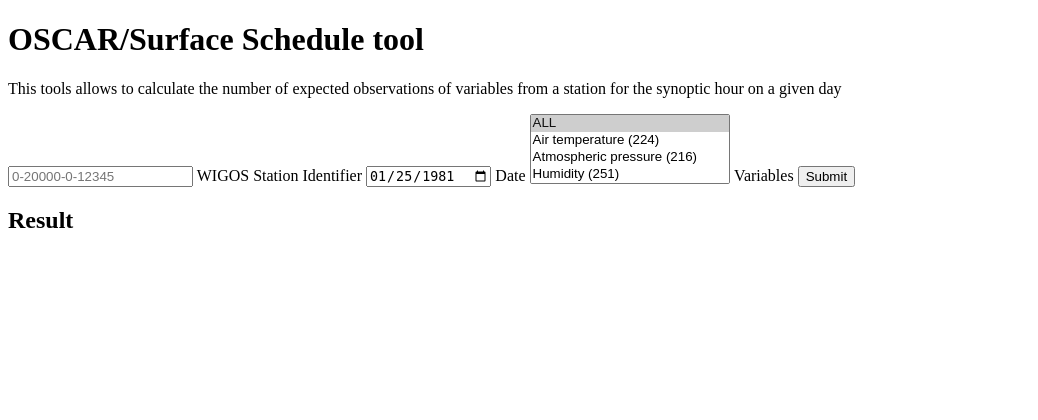
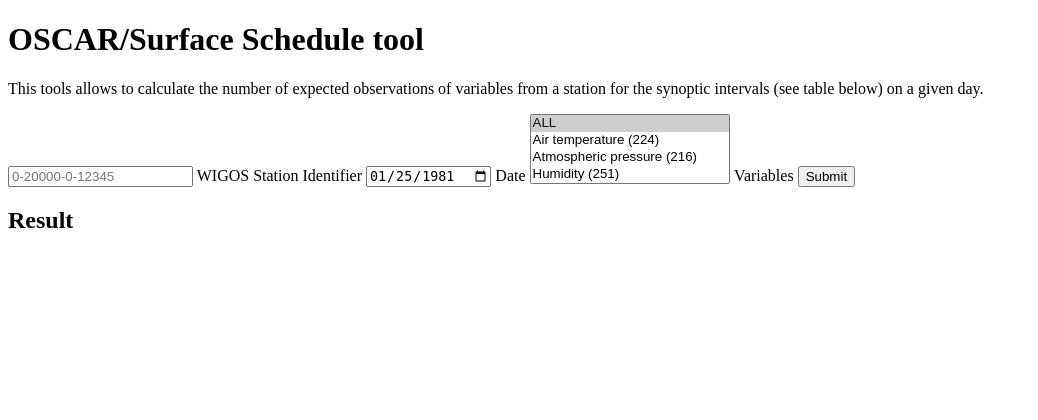
Before and after one commit to kurt-hectic/oscar-tools, a Flask app: page /oscar_schedules in a window 1280 px wide. Shown: the top 420 px of the page, without its empty margins (0-1038 px from the left). Run offline with Flask 2, Linux system fonts and the light colour scheme; some libraries are stand-ins or nearby versions.

Commit message:
Update of Table heading and description of synoptic intervals

```diff
--- a/templates/index.html
+++ b/templates/index.html
@@ -13,7 +13,7 @@
     <script id="entry-template" type="text/x-handlebars-template">
         <h3>Station: {{wigos_id}} (<a href="https://oscar.wmo.int/surface/#/search/station/stationReportDetails/{{wigos_id}}">{{name}}</a>)</h3>
         <table>
-        <tr><th>Variable</th><th>00h</th><th>6h</th><th>12h</th><th>18h</th><th>Schedules</th></tr>
+        <tr><th>Variable</th><th>0h: [21-3[</th><th>6h: [3-9[</th><th>12h: [9-15[</th><th>18h: [15-21[</th><th>Schedules and reporting intervals</th></tr>
         {{#each variables}}
         <tr>
             <td>{{var_id}}</td>
@@ -106,7 +106,7 @@
   </head>
   <body>
     <h1>OSCAR/Surface Schedule tool</h1>
-    <p>This tools allows to calculate the number of expected observations of variables from a station for the synoptic hour on a given day</p>
+    <p>This tools allows to calculate the number of expected observations of variables from a station for the synoptic intervals (see table below) on a given day.</p>
     <form id="myform" action="/number_expected">
         <input required type="text" name="wigosid" id="wigosid" placeholder="0-20000-0-12345" pattern="0-[0-9]+-[0-9]+-[a-zA-Z0-9]+" />
         <label for="wigosid">WIGOS Station Identifier</label>
```
Also changed, not shown: app.py (+9 -0 lines).
